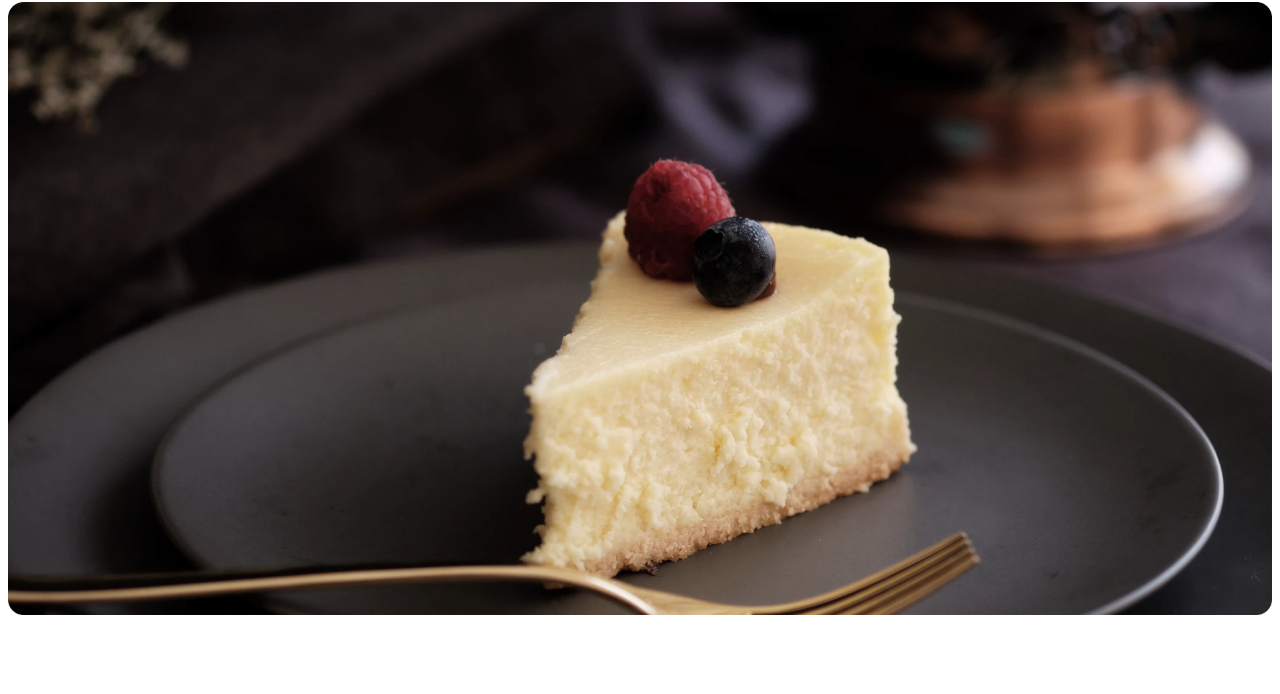
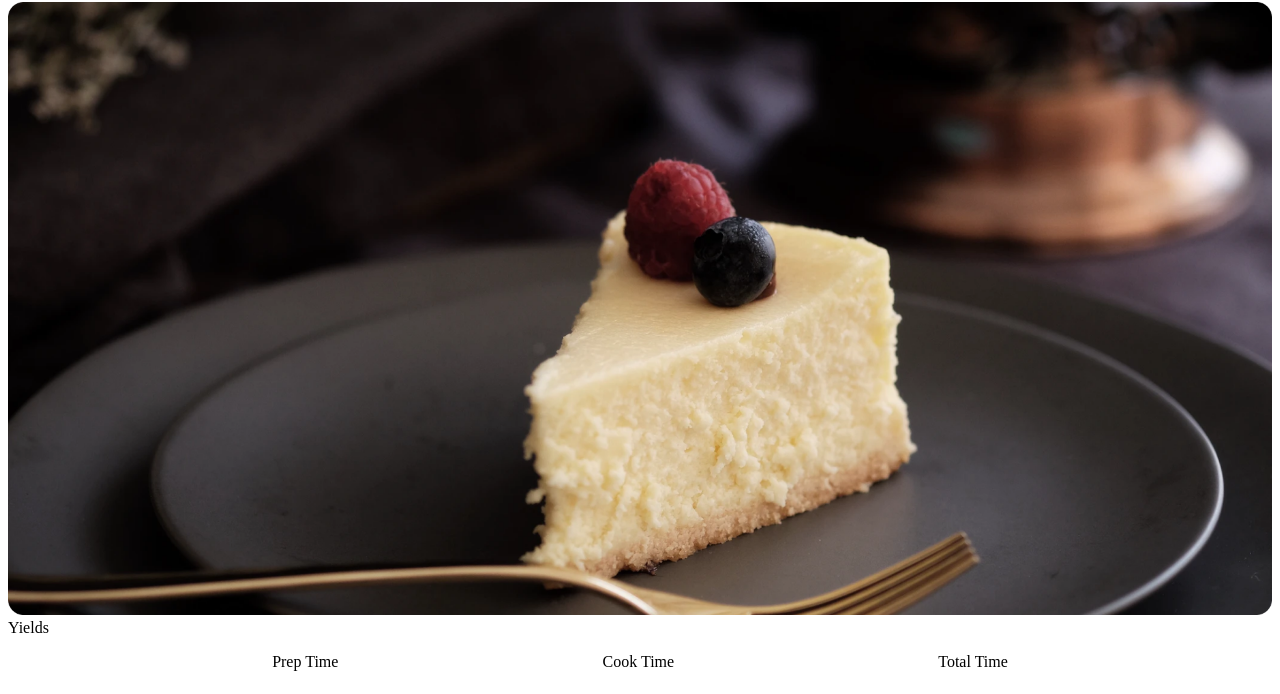
Before and after one commit to Edel-blk/recipe-page, a plain HTML site: page index.html in a window 1280 px wide. Shown: the part 106-800 px from the top of the page. Drawn offline with nearby package versions, Linux system fonts and the light colour scheme.

Commit message:
ajustes de contenido

```diff
--- a/index.html
+++ b/index.html
@@ -46,6 +46,20 @@
       </div>
 
       <img src="./photo1.png" alt="photo of a cheesecake"/>
+
+      <div>
+        <div>
+
+        </div>
+          Yields
+        <div>
+          <ul>
+            <li>Prep Time</li>
+            <li>Cook Time</li>
+            <li>Total Time</li>
+          </ul>
+        </div>
+      </div>
     </div>
   </body>
 </html>
--- a/style.css
+++ b/style.css
@@ -16,6 +16,13 @@ p {
   margin: 0px;
 }
 
+ul {
+  list-style: none;
+  padding: 0px;
+  display: flex;
+  justify-content: space-evenly;
+}
+
 .header-description {
   display: flex;
   margin-bottom: 20px;
```
